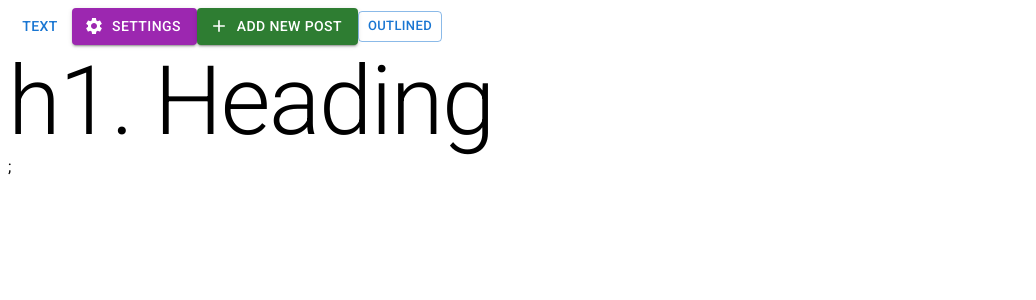
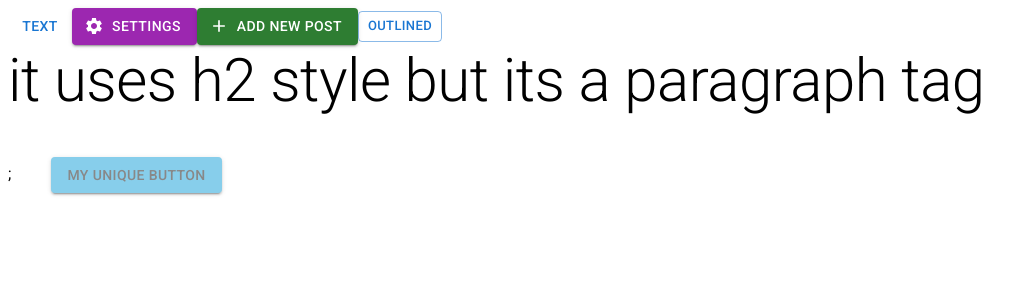
Before and after one commit to Sajjad124/MUSSAPP, a React (Create React App) app: page / in a window 1280 px wide. Shown: the top 300 px of the page, without its empty margins (0-1036 px from the left). Built offline with nearby package versions, Linux system fonts and the light colour scheme.

Commit message:
Update App.js

```diff
--- a/src/App.js
+++ b/src/App.js
@@ -13,15 +13,31 @@ function App() {
     <div className="App">
       <div className="main-div">
         <Button variant="text">Text</Button>
-        <Button startIcon={<Settings />} variant="contained" color="secondary">Settings</Button>
-        <Button startIcon={<Add />} variant="contained" color="success">Add new post</Button>
+        <Button startIcon={<Settings />} variant="contained" color="secondary">
+          Settings
+        </Button>
+        <Button startIcon={<Add />} variant="contained" color="success">
+          Add new post
+        </Button>
         <Button variant="outlined" size="small">
           Outlined
         </Button>
-
-        <Typography variant="h1" component="h2">
-        h1. Heading
-      </Typography>;
+        <Typography variant="h2" component="p">
+          it uses h2 style but its a paragraph tag
+        </Typography>
+        ;
+        <Button
+          variant="contained"
+          sx={{
+            backgroundColor: "skyblue",
+            color: "#888",
+            margin: 5,
+            "&:hover": { backgroundColor: "lightblue" },
+            "&:disabled": { backgroundColor: "gray", color: "white" },
+          }}
+        >
+          My Unique Button
+        </Button>
       </div>
     </div>
   );
```
